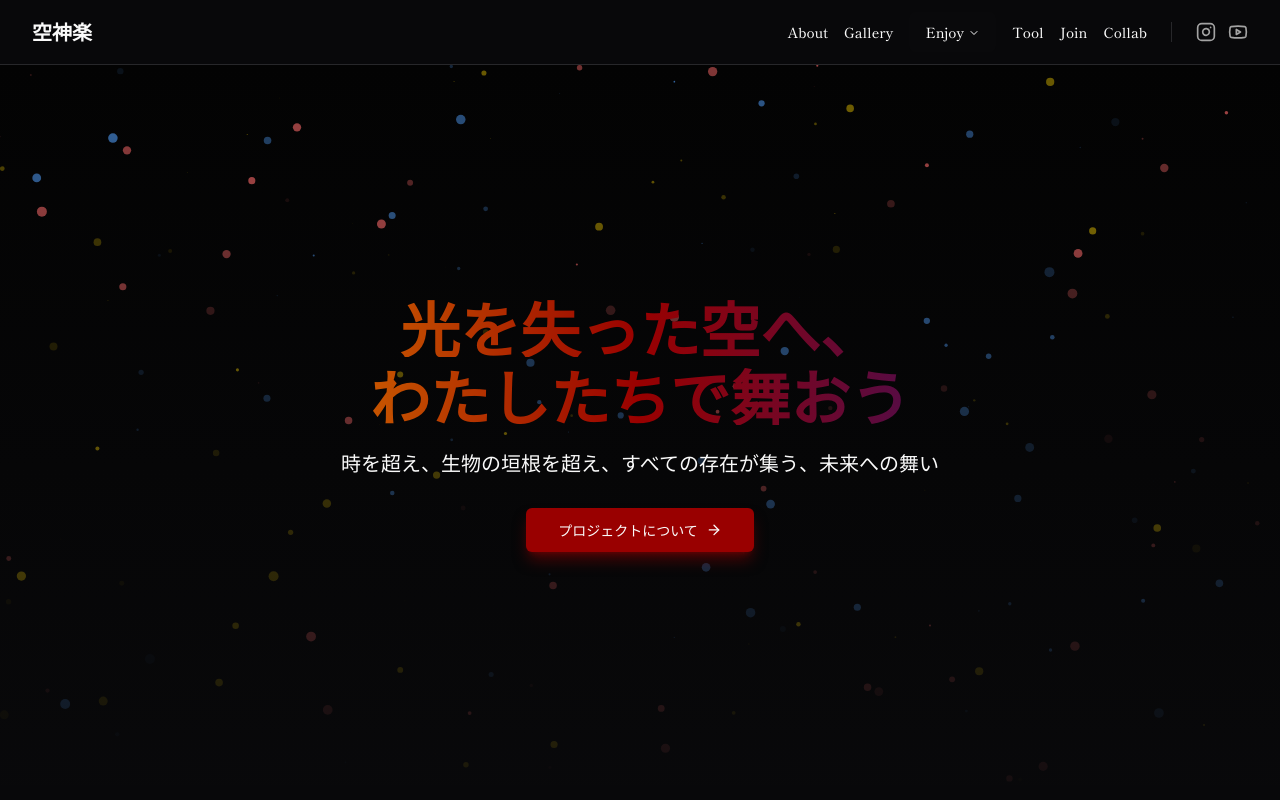
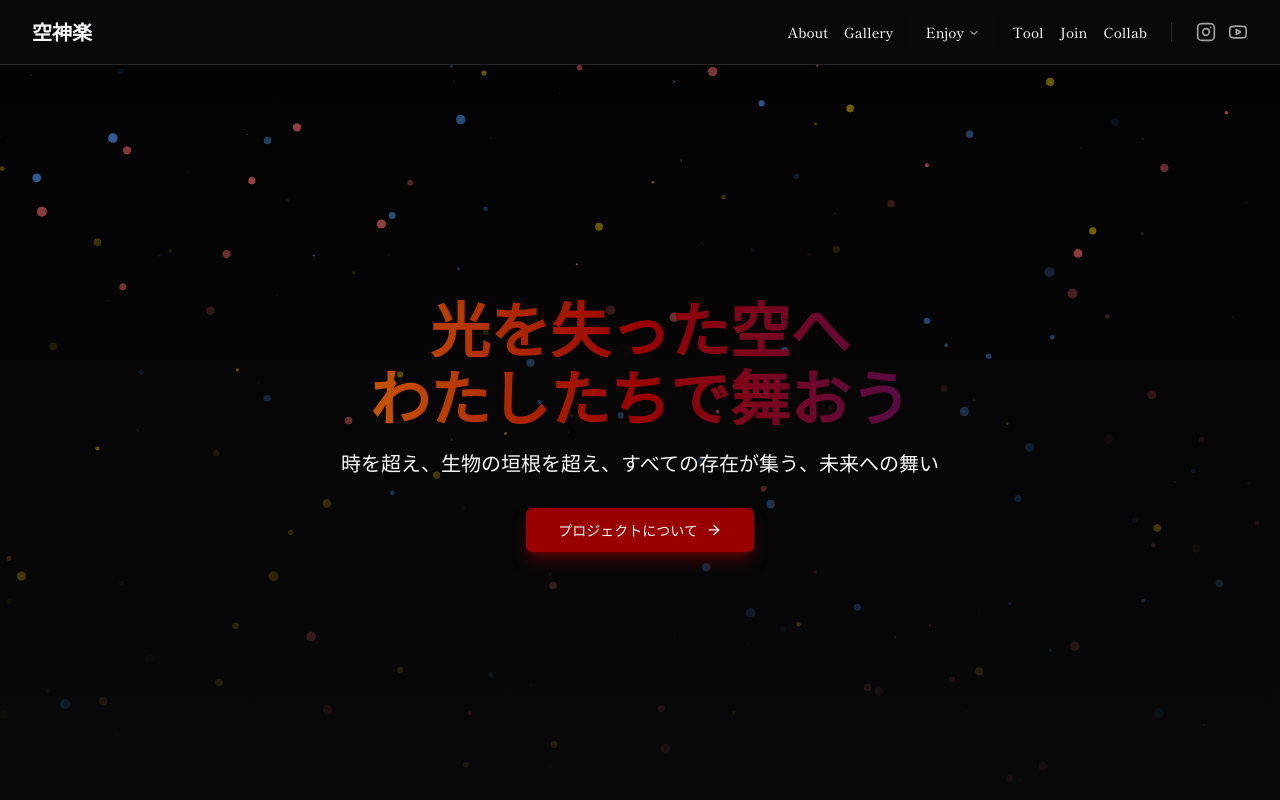
Before and after one commit to sorakagura-project/homepage, a Next.js app: page / in a window 1280 px wide. Shown: the top 800 px of the page. Built offline with nearby package versions, Linux system fonts and the light colour scheme; a web font is replaced by a local one.

Commit message:
hero detail

```diff
--- a/components/sections/hero-section.tsx
+++ b/components/sections/hero-section.tsx
@@ -146,7 +146,7 @@ export function HeroSection() {
       >
         <h1 className="text-4xl md:text-6xl font-bold mb-6">
           <span className="block bg-clip-text text-transparent bg-gradient-to-r from-gold via-deepRed to-indigo">
-            光を失った空へ、
+            光を失った空へ
           </span>
           <span className="block bg-clip-text text-transparent bg-gradient-to-r from-gold via-deepRed to-indigo mt-2">
             わたしたちで<br className="block sm:hidden" />舞おう
```
